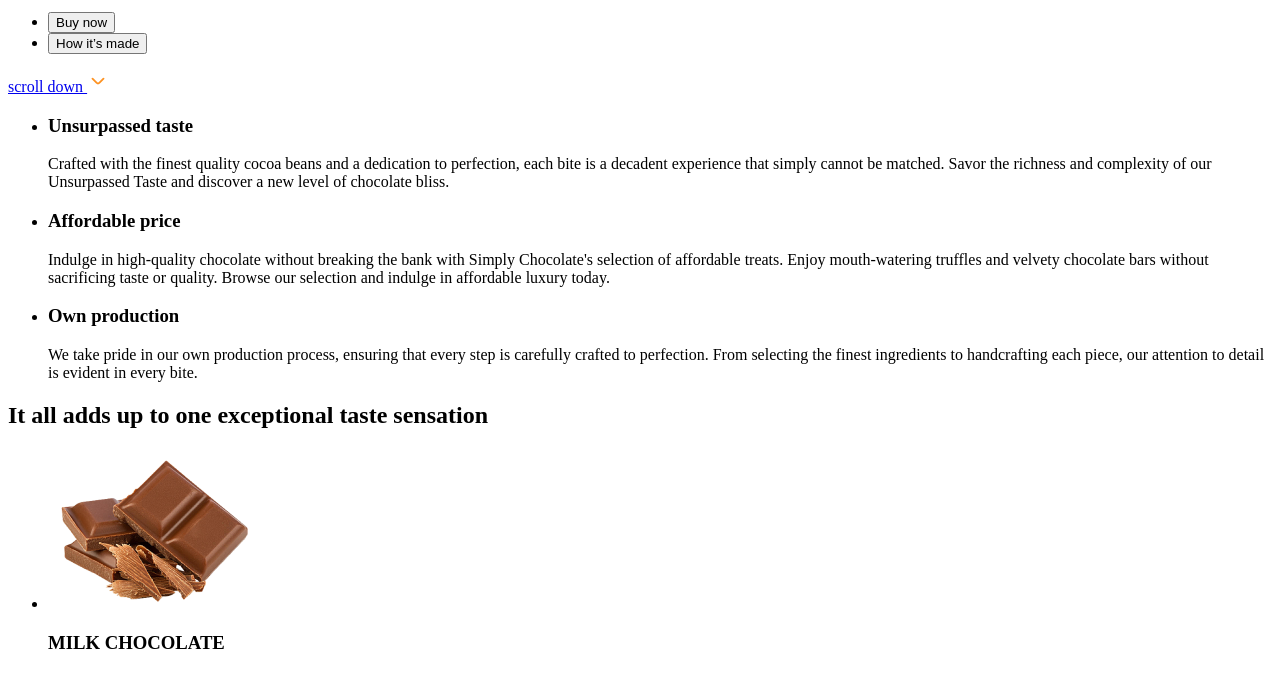
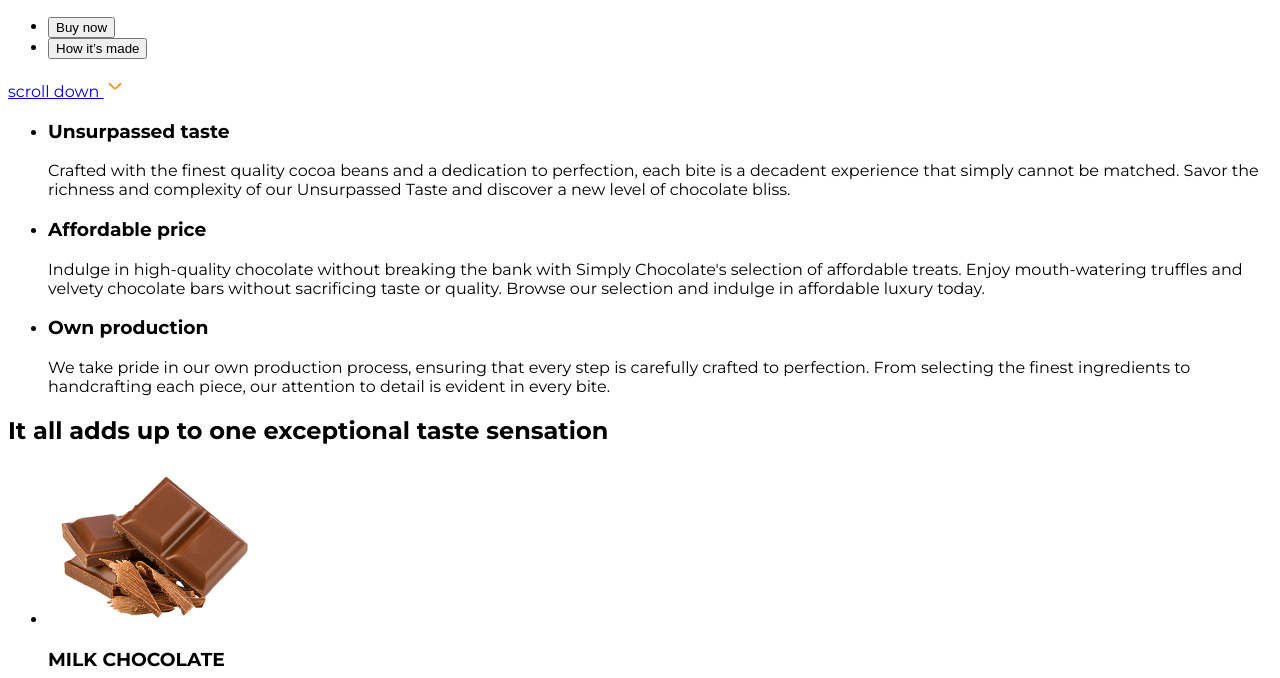
Before and after one commit to Nataliia-Aldushyna/goit-html-css-simplyChocolate, a plain HTML site: page index.html in a window 1280 px wide. Shown: the part 261-939 px from the top of the page. Drawn offline with Linux system fonts and the light colour scheme.

Commit message:
update styles.css

```diff
--- a/css/styles.css
+++ b/css/styles.css
@@ -1,5 +1,7 @@
 :root {
     --primary-font: 'Montserrat', sans-serif;
+}
 
-
+body {
+    font-family: var(--primary-font);
 }
```
